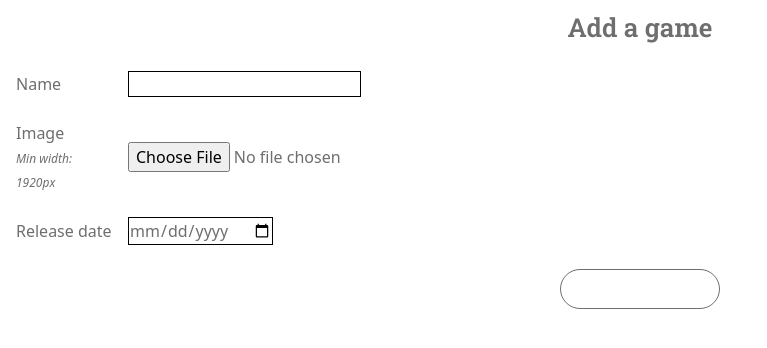
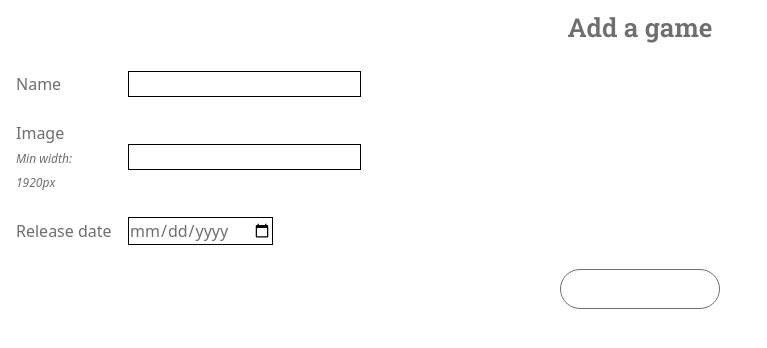
Before and after one commit to NicolasMarafetti/videogamestools, a Next.js app: page /game/add in a window 1280 px wide. Shown: the top 348 px of the page, without its empty margins (0-767 px from the left). Built offline with nearby package versions, Linux system fonts and the light colour scheme.

Commit message:
Debug de la création de game

```diff
--- a/src/pages/api/game.tsx
+++ b/src/pages/api/game.tsx
@@ -2,15 +2,14 @@ import multer from 'multer';
 import type { NextApiRequest, NextApiResponse } from 'next';
 import nextConnect from 'next-connect';
 
-import { createGame, saveGameImage } from '@/utils/games-server';
+import { createGame } from '@/utils/games-server';
 
 interface RequestExtended extends NextApiRequest {
   body: {
     date_release: string;
-    image_source: string;
+    imageSource: string;
     name: string;
   };
-  files: any[];
 }
 
 const apiRoute = nextConnect<NextApiRequest, NextApiResponse>({
@@ -27,18 +26,18 @@ const apiRoute = nextConnect<NextApiRequest, NextApiResponse>({
 apiRoute.use(multer().any());
 
 apiRoute.post(async (req: RequestExtended, res: NextApiResponse) => {
-  const { name } = req.body;
-  const dateRelease = new Date(req.body.date_release);
-  const imageSource = req.body.image_source;
+  try {
+    const { imageSource, name } = req.body;
+    const dateRelease = new Date(req.body.date_release);
 
-  const game = await createGame(imageSource, name, dateRelease);
+    await createGame(name, imageSource, dateRelease);
 
-  // Save images
-  req.files.forEach(async (file) => {
-    await saveGameImage(game.id, file);
-  });
-
-  return res.status(200).json({});
+    return res.status(200).json({});
+  } catch (error) {
+    // eslint-disable-next-line no-console
+    console.error(error);
+    return res.status(500).json({ message: 'Serveur error' });
+  }
 });
 
 export default apiRoute;
--- a/src/pages/game/add.tsx
+++ b/src/pages/game/add.tsx
@@ -20,8 +20,8 @@ export default function AddGame() {
 
       const formData = new FormData();
       formData.append('name', nameInput.current!.value);
+      formData.append('imageSource', imageInput.current!.value);
       formData.append('date_release', dateReleaseInput.current!.value);
-      formData.append('image', imageInput.current!.files![0]!);
 
       await axios.post('/api/game/', formData);
 
@@ -57,7 +57,12 @@ export default function AddGame() {
               <br />
               <span className="text-xs italic">Min width: 1920px</span>
             </label>
-            <input id="image" ref={imageInput} type="file" required />
+            <input
+              className="border border-black"
+              type="text"
+              ref={imageInput}
+              required
+            />
           </div>
           <div className="my-6">
             <label className="mr-4 inline-block w-24" htmlFor="date_release">
```
